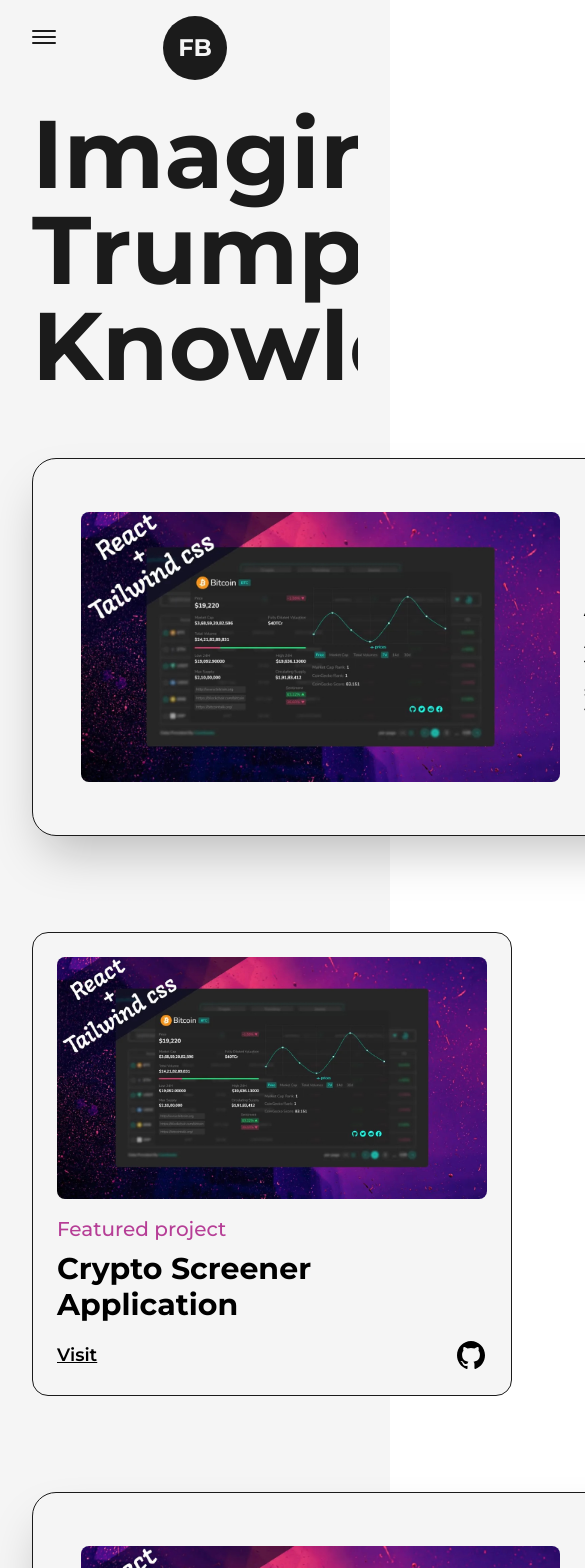
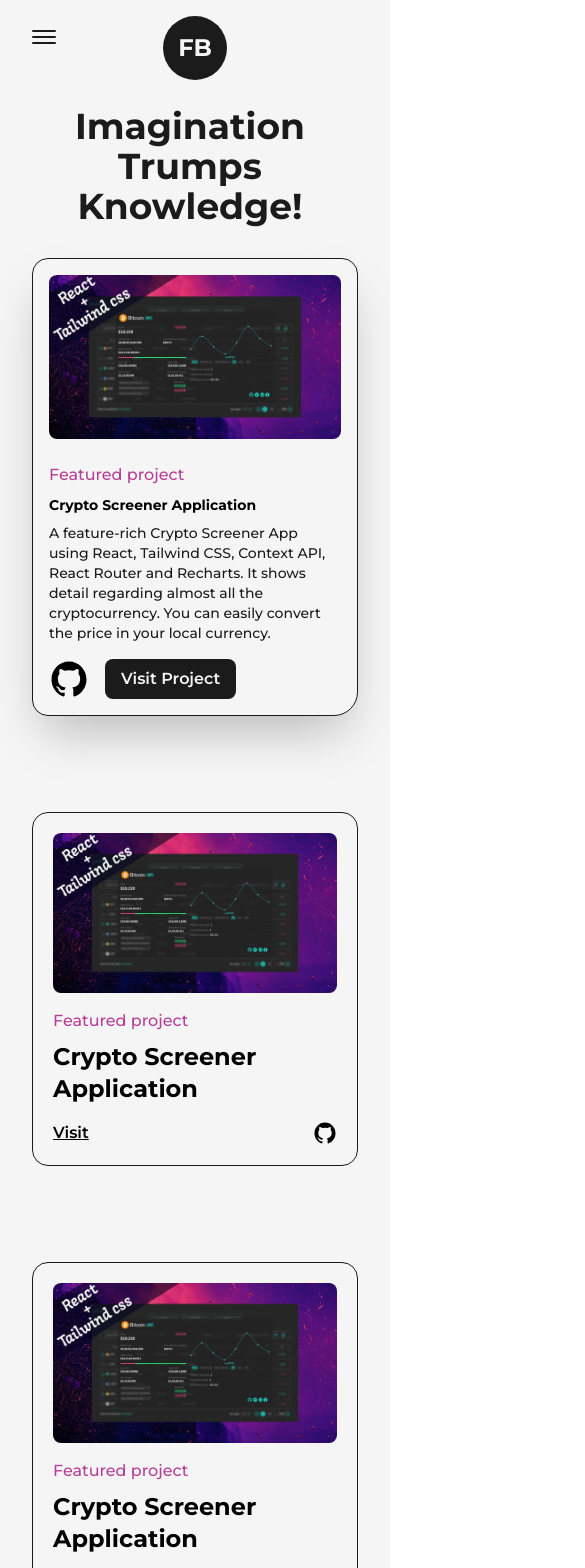
Before and after one commit to feecon12/FeeconBeheraResume, a Next.js app: page /projects in a window 390 px wide. Shown: the top 1568 px of the page, 585 px wide, since content can reach past the window. Built offline with nearby package versions, Linux system fonts and the light colour scheme.

Commit message:
complete

```diff
--- a/src/components/HireMe.js
+++ b/src/components/HireMe.js
@@ -4,7 +4,7 @@ import Link from 'next/link'
 
 const HireMe = () => {
     return (
-        <div className='fixed left-4 bottom-4 flex items-center justify-center overflow-hidden md:right-8 md:left-auto md:top-0 md:bottom-auto md:absolute'>
+        <div className='fixed left-4 bottom-4 flex items-center justify-center overflow-hidden md:right-8 md:left-auto md:top-0 md:bottom-auto md:absolute sm:right-0'>
 
             <div className='w-48 h-auto flex items-center justify-center relative md:w-24'>
                 <CircularText className='animate-spin-slow fill-dark dark:fill-light' />
--- /dev/null
+++ b/src/components/TransitionEffect.js
@@ -0,0 +1,29 @@
+import React from 'react'
+import { motion } from 'framer-motion'
+
+const TransitionEffect = () => {
+    return (
+        <>
+            <motion.div className='fixed top-0 bottom-0 right-full w-screen h-screen z-30 bg-primary'
+                initial={{ x: '100%', width: '100%' }}
+                animate={{ x: '0%', width: '0%' }}
+                transition={{ duration: 0.8, ease: 'easeInOut' }}
+            />
+
+            <motion.div className='fixed top-0 bottom-0 right-full w-screen h-screen z-20 bg-light'
+                initial={{ x: '100%', width: '100%' }}
+                animate={{ x: '0%', width: '0%' }}
+                transition={{delay:0.2, duration: 0.8, ease: 'easeInOut' }}
+            />
+
+            <motion.div className='fixed top-0 bottom-0 right-full w-screen h-screen z-10 bg-dark'
+                initial={{ x: '100%', width: '100%' }}
+                animate={{ x: '0%', width: '0%' }}
+                transition={{delay:0.4, duration: 0.8, ease: 'easeInOut' }}
+            />
+
+        </>
+    )
+}
+
+export default TransitionEffect
--- a/src/pages/about.js
+++ b/src/pages/about.js
@@ -8,6 +8,7 @@ import { useMotionValue, useInView, useSpring } from 'framer-motion'
 import Skills from '@/components/Skills'
 import Experience from '@/components/Experience'
 import Education from '@/components/Education'
+import TransitionEffect from '@/components/TransitionEffect'
 
 const AnimatedNumbers = ({ value }) => {
 
@@ -43,6 +44,7 @@ const about = () => {
                 <meta name='description' contents='any description' />
 
             </Head>
+            <TransitionEffect/>
             <main className='flex w-full flex-col items-center justify-center dark:text-light'>
                 <Layout className='pt-16 '>
                     <AnimatedText text="Passion Fuels Purpose!" className='mb-16 lg:!text-7xl sm:!text-6xl xs:!text-4xl sm:mb-8'/>
--- a/src/pages/index.js
+++ b/src/pages/index.js
@@ -8,6 +8,7 @@ import Link from 'next/link'
 import { LinkArrow } from '@/components/Icons'
 import HireMe from '@/components/HireMe'
 import lightBulb from '../../public/images/svgs/bulb.svg'
+import TransitionEffect from '@/components/TransitionEffect'
 
 
 const inter = Inter({ subsets: ['latin'] })
@@ -20,6 +21,7 @@ export default function Home() {
         <meta name="description" content="Generated by create next app" />
 
       </Head>
+      <TransitionEffect/>
       <main className='flex items-center text-dark w-full min-h-screen dark:text-light '>
         <Layout className='pt-0 md:pt-16 sm:pt-8'>
           <div className='flex items-center justify-between w-full lg:flex-col'>
--- a/src/pages/projects.js
+++ b/src/pages/projects.js
@@ -6,27 +6,34 @@ import Link from 'next/link'
 import Image from 'next/image'
 import { GithubIcon } from '@/components/Icons'
 import image1 from '../../public/images/projects/crypto-screener-cover-image.jpg'
-import {motion} from 'framer-motion'
+import { motion } from 'framer-motion'
+import TransitionEffect from '@/components/TransitionEffect'
 
 const FramerImage = motion(Image);
 
 const FeaturedProject = ({ type, title, img, summary, link, github }) => {
   return (
     <article className='w-full flex items-center justify-between rounded-3xl border border-solid border-dark bg-light dark:bg-dark dark:border-light
-    shadow-2xl p-12 '>
-      <Link href={link} target='_blank' className='w-1/2 cursor-pointer overflow-hidden rounded-lg'>
-        <FramerImage src={img} alt={title} className='w-full h-auto' whileHover={{scale:1.05}} transition={{duration:0.2}} />
+    shadow-2xl p-12
+    lg:flex-col lg:p-8 xs:rounded-2xl xs:rounded-br-3xl xs:p-4
+    '>
+      <Link href={link} target='_blank' className='w-1/2 cursor-pointer overflow-hidden rounded-lg lg:w-full '>
+        <FramerImage src={img} alt={title} className='w-full h-auto' whileHover={{ scale: 1.05 }} transition={{ duration: 0.2 }} />
       </Link>
 
-      <div className='w-1/2 flex flex-col items-start justify-between pl-6 dark:text-light'>
-        <span className='text-primary dark:text-primaryDark font-medium text-xl'>{type}</span>
+      <div className='w-1/2 flex flex-col items-start justify-between pl-6 dark:text-light lg:w-full lg:pl-0 lg:pt-6'>
+        <span className='text-primary dark:text-primaryDark font-medium text-xl xs:text-base lg:text-lg md:text-base'>{type}</span>
         <Link href={link} target='_blank' className='hover:underline underline-offset-2 '>
-          <h2 className='mt-2 w-full text-left text-4xl font-bold dark:text-light'>{title}</h2>
+          <h2 className='mt-2 w-full text-left text-4xl font-bold dark:text-light sm:text-sm '>{title}</h2>
         </Link>
-        <p className='my-2 font-medium text-dark dark:text-light'>{summary}</p>
+        <p className='my-2 font-medium text-dark dark:text-light sm:text-sm'>{summary}</p>
         <div className='mt-2 flex items-center'>
-          <Link href={github} target='_blank' className='w-10 dark:text-light'> <GithubIcon /></Link>
-          <Link href={link} target='_blank' className='ml-4 rounded-lg bg-dark text-light p-2 px-6 text-lg font-semibold dark:bg-light dark:text-dark'>Visit Project</Link>
+          <Link href={github} target='_blank' className='w-10 dark:text-light'>
+            <GithubIcon />
+          </Link>
+          <Link href={link} target='_blank' className='ml-4 rounded-lg bg-dark text-light p-2 px-6 text-lg font-semibold dark:bg-light dark:text-dark sm:px-4 sm:text-base'>
+            Visit Project
+          </Link>
         </div>
       </div>
     </article>
@@ -35,24 +42,37 @@ const FeaturedProject = ({ type, title, img, summary, link, github }) => {
 
 const Project = ({ title, type, img, link, github }) => {
   return (
-    <article className='w-full flex flex-col items-center justify-center rounded-2xl border border-solid border-dark bg-light dark:bg-dark dark:border-light p-6 relative'>
-      <Link href={link} target='_blank' className='w-full cursor-pointer overflow-hidden rounded-lg'>
-        <FramerImage src={img} alt={title} className='w-full h-auto' whileHover={{ scale: 1.05 }} transition={{ duration: 0.2 }}
-        priority
-        sizes='(max-widthL768px) 100vw,
+    <article className='w-full flex flex-col items-center justify-center rounded-2xl border border-solid border-dark bg-light dark:bg-dark dark:border-light p-6 relative xs:p-5'>
+
+      <Link href={link} target='_blank' className='w-full cursor-pointer overflow-hidden rounded-lg lg:w-full '>
+        <FramerImage src={img} alt={title}
+          className='w-full h-auto'
+          whileHover={{ scale: 1.05 }}
+          transition={{ duration: 0.2 }}
+          priority
+          sizes='(max-widthL768px) 100vw,
         (max-width:1200px) 60vw,
         50vw'
         />
       </Link>
 
       <div className='w-full flex flex-col items-start justify-between mt-4 dark:text-light'>
-        <span className='text-primary dark:text-primaryDark font-medium text-xl'>{type}</span>
+        <span className='text-primary dark:text-primaryDark font-medium text-xl lg:text-lg md:text-base'>
+          {type}
+        </span>
         <Link href={link} target='_blank' className='hover:underline underline-offset-2'>
-          <h2 className='my-2 w-full text-left text-3xl font-bold dark:text-light'>{title}</h2>
+          <h2 className='my-2 w-full text-left text-3xl font-bold dark:text-light lg:text-2xl'>
+            {title}
+          </h2>
         </Link>
         <div className=' w-full mt-2 flex items-center justify-between'>
-          <Link href={link} target='_blank' className='text-lg font-semibold underline dark:text-light'>Visit</Link>
-          <Link href={github} target='_blank' className='w-8 dark:text-light'> <GithubIcon />{" "}</Link>
+          <Link href={link} target='_blank' className='text-lg font-semibold underline dark:text-light md:text-base'>
+            Visit
+          </Link>
+          <Link href={github} target='_blank' className='w-8 md:w-6' >
+            <GithubIcon />
+            {" "}
+          </Link>
 
         </div>
       </div>
@@ -65,14 +85,18 @@ const projects = () => {
     <>
       <Head>
         <title>Feecon | Project Page </title>
-          <meta name='description' contents='any description' />
+        <meta name='description' contents='any description' />
 
       </Head>
+      <TransitionEffect/>
 
       <main className='w-full mb-16 flex flex-col items-center justify-center'>
         <Layout className='pt-16'>
-          <AnimatedText text="Imagination Trumps Knowledge!" className='mb-16' />
-          <div className='grid grid-cols-12 gap-24'>
+          <AnimatedText
+            text="Imagination Trumps Knowledge!"
+            className='mb-16 lg:!text-7xl sm:mb-8 sm:!text-6xl xs:!text-4xl'
+          />
+          <div className='grid grid-cols-12 gap-24 gap-y-32 xl:gap-x-16 lg:gap-x-8 md:gap-y-24 sm:gap-x-0'>
             <div className='col-span-12'>
               <FeaturedProject
                 title={'Crypto Screener Application'}
@@ -86,7 +110,7 @@ const projects = () => {
 
               />
             </div>
-            <div className='col-span-6'>
+            <div className='col-span-6  sm:col-span-12'>
               <Project
                 title={'Crypto Screener Application'}
                 type="Featured project"
@@ -96,7 +120,7 @@ const projects = () => {
 
               />
             </div>
-            <div className='col-span-6'>
+            <div className='col-span-6 sm:col-span-12'>
               <Project
                 title={'Crypto Screener Application'}
                 type="Featured project"
@@ -107,7 +131,7 @@ const projects = () => {
               />
             </div>
 
-            <div className='col-span-12'>
+            <div className='col-span-12 sm:col-span-12'>
               <FeaturedProject
                 title={'Crypto Screener Application'}
                 summary="A feature-rich Crypto Screener App using React, Tailwind CSS, Context API, React Router and Recharts.
@@ -120,7 +144,7 @@ const projects = () => {
 
               />
             </div>
-            <div className='col-span-6'>
+            <div className='col-span-6 sm:col-span-12'>
               <Project
                 title={'Crypto Screener Application'}
                 type="Featured project"
@@ -130,7 +154,7 @@ const projects = () => {
 
               />
             </div>
-            <div className='col-span-6'>
+            <div className='col-span-6 sm:col-span-12'>
               <Project
                 title={'Crypto Screener Application'}
                 type="Featured project"
```
Also changed, not shown: src/pages/articles.js (+13 -7 lines).
